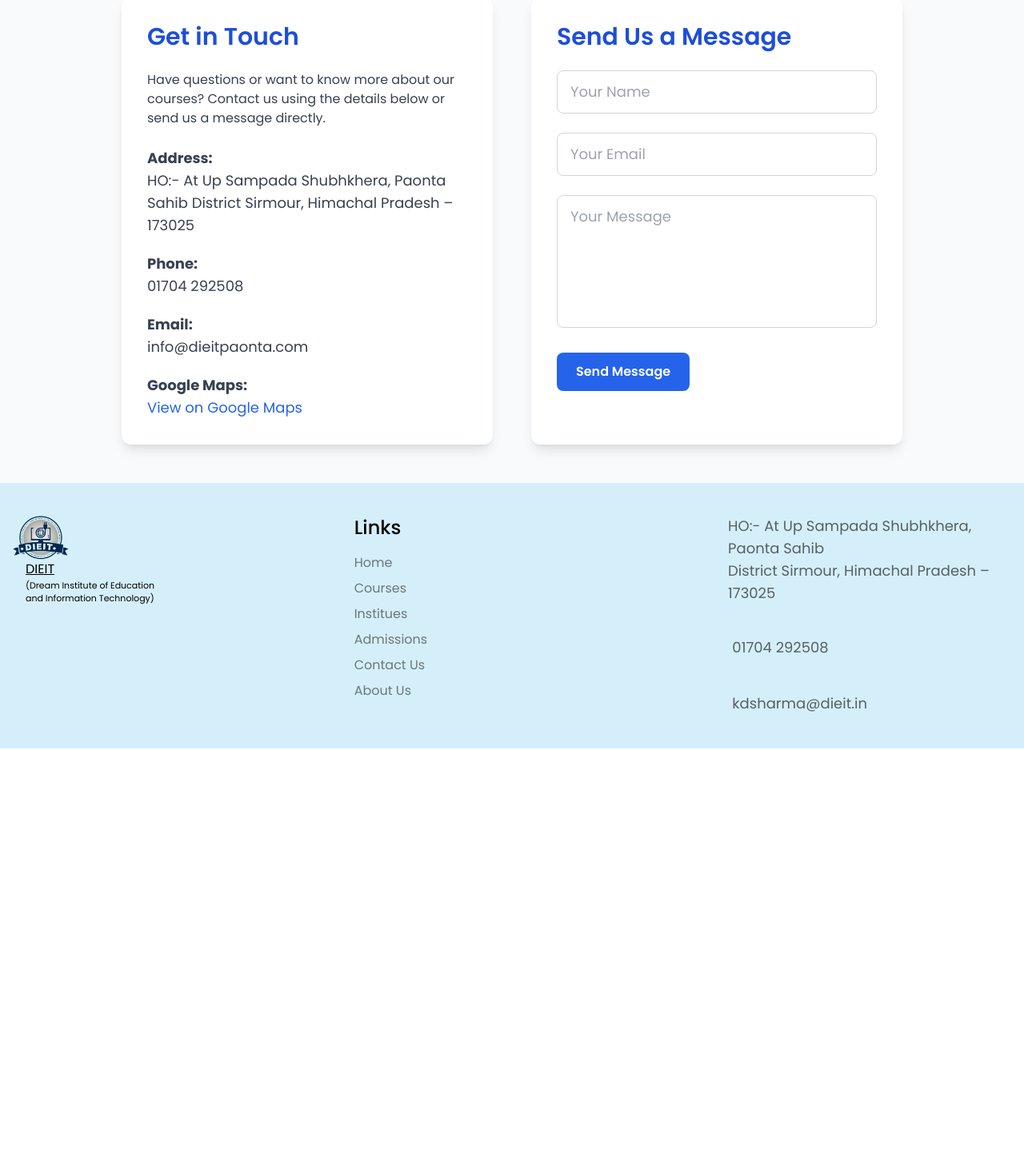
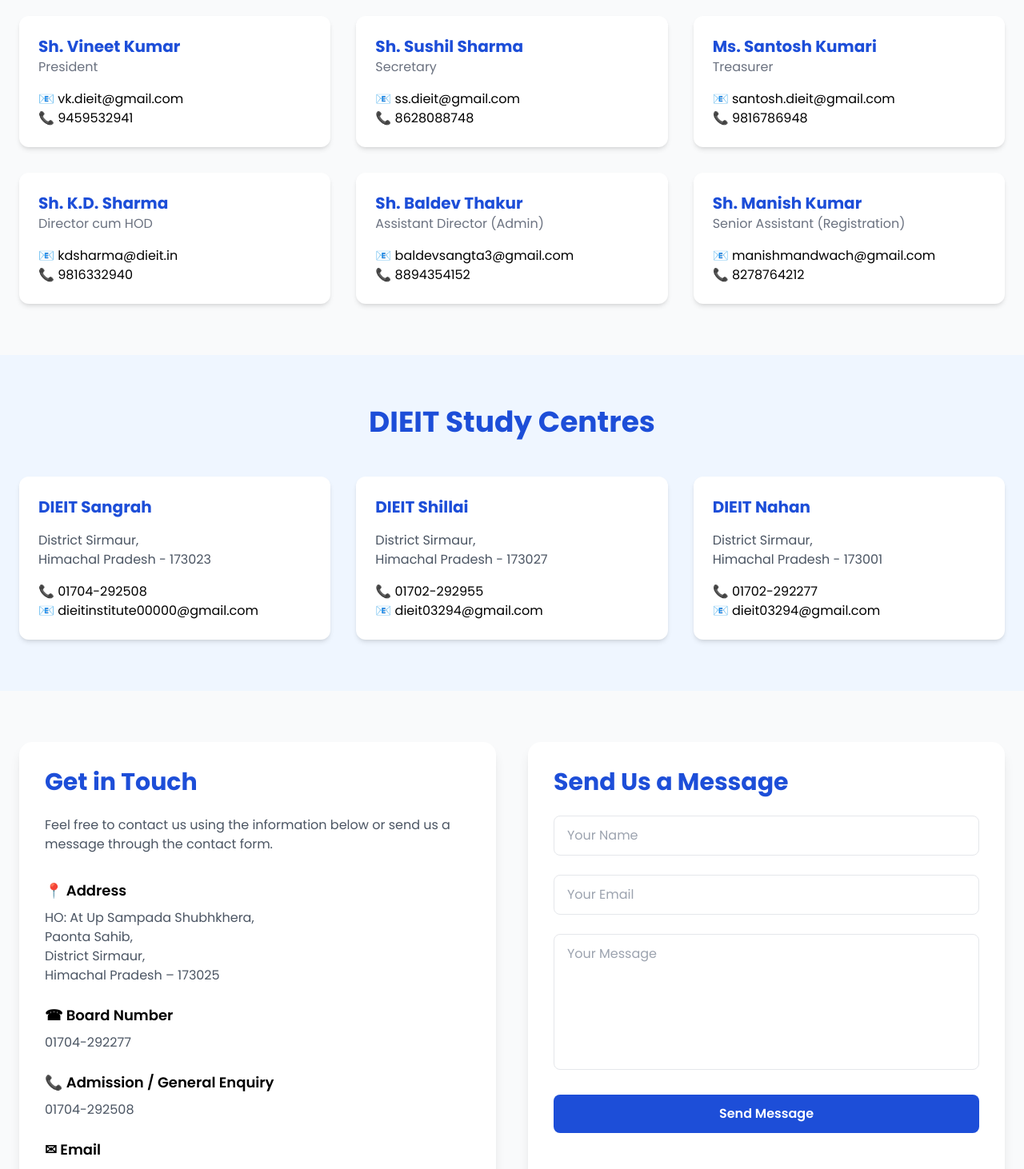
Before and after one commit to Inder1712/Dieit, a Next.js app: page /contact in a window 1280 px wide. Shown: the part 360-1822 px from the top of the page at 80% size. Before the commit the page ends 1296 px from the top, so only its background shows below. Built offline with nearby package versions, Linux system fonts and the light colour scheme; some icons are missing.

Commit message:
Updated contact

```diff
--- a/src/app/contact/page.tsx
+++ b/src/app/contact/page.tsx
@@ -1,70 +1,249 @@
-// src/app/contact/page.tsx
 "use client";
+
 import React, { useState } from "react";
 
 export default function ContactPage() {
-  const [form, setForm] = useState({ name: "", email: "", message: "" });
+  const [form, setForm] = useState({
+    name: "",
+    email: "",
+    message: "",
+  });
 
   const handleChange = (
     e: React.ChangeEvent<HTMLInputElement | HTMLTextAreaElement>
-  ) => setForm({ ...form, [e.target.name]: e.target.value });
+  ) => {
+    setForm({ ...form, [e.target.name]: e.target.value });
+  };
 
   const handleSubmit = (e: React.FormEvent) => {
     e.preventDefault();
-    alert("Thank you for your message!");
-    setForm({ name: "", email: "", message: "" });
+    alert("Thank you for contacting DIEIT. We will get back to you soon.");
+    setForm({
+      name: "",
+      email: "",
+      message: "",
+    });
   };
 
   return (
-    <div className="bg-gray-50 min-h-screen mt-12">
+    <div className="bg-gray-50 min-h-screen">
       {/* Hero Section */}
-      <section className="bg-gradient-to-r from-blue-600 to-indigo-700 text-white pt-28 pb-16 px-6 text-center">
-        <h1 className="text-4xl font-bold mb-4">Contact Us</h1>
-        <p className="max-w-2xl mx-auto text-lg">
-          Reach out to DIEIT Paonta Sahib – We’re here to assist you.
-        </p>
+      <section className="bg-gradient-to-r from-blue-700 via-blue-600 to-indigo-700 text-white pt-36 pb-0 px-6 text-center">
+        <h1 className="text-5xl font-bold mb-5">Contact Us</h1>
+
+        {/* <p className="max-w-3xl mx-auto text-lg text-blue-100">
+          We'd love to hear from you. Whether you're looking for admission
+          information, course details, or general assistance, our team is ready
+          to help.
+        </p> */}
       </section>
 
-      {/* Contact Info & Form */}
-      <section className="max-w-5xl mx-auto py-12 px-6 grid md:grid-cols-2 gap-12">
-        {/* Contact Info */}
-        <div className="bg-white rounded-xl shadow-lg p-8">
-          <h2 className="text-3xl font-semibold mb-6 text-blue-700">Get in Touch</h2>
-          <p className="text-gray-700 mb-6">
-            Have questions or want to know more about our courses? Contact us using the details below or send us a message directly.
+
+      {/* Administrative Contacts */}
+      <section className="max-w-7xl mx-auto px-6 pb-16">
+
+        <h2 className="text-4xl font-bold text-center text-blue-700 mb-12">
+          Key Administrative Contacts
+        </h2>
+
+        <div className="grid md:grid-cols-2 lg:grid-cols-3 gap-8">
+
+          <div className="bg-white rounded-xl shadow-md p-6 hover:shadow-xl transition">
+            <h3 className="text-xl font-bold text-blue-700">
+              Sh. Vineet Kumar
+            </h3>
+            <p className="text-gray-500">President</p>
+            <p className="mt-4">📧 vk.dieit@gmail.com</p>
+            <p>📞 9459532941</p>
+          </div>
+
+          <div className="bg-white rounded-xl shadow-md p-6 hover:shadow-xl transition">
+            <h3 className="text-xl font-bold text-blue-700">
+              Sh. Sushil Sharma
+            </h3>
+            <p className="text-gray-500">Secretary</p>
+            <p className="mt-4">📧 ss.dieit@gmail.com</p>
+            <p>📞 8628088748</p>
+          </div>
+
+          <div className="bg-white rounded-xl shadow-md p-6 hover:shadow-xl transition">
+            <h3 className="text-xl font-bold text-blue-700">
+              Ms. Santosh Kumari
+            </h3>
+            <p className="text-gray-500">Treasurer</p>
+            <p className="mt-4">📧 santosh.dieit@gmail.com</p>
+            <p>📞 9816786948</p>
+          </div>
+
+          <div className="bg-white rounded-xl shadow-md p-6 hover:shadow-xl transition">
+            <h3 className="text-xl font-bold text-blue-700">
+              Sh. K.D. Sharma
+            </h3>
+            <p className="text-gray-500">Director cum HOD</p>
+            <p className="mt-4">📧 kdsharma@dieit.in</p>
+            <p>📞 9816332940</p>
+          </div>
+
+          <div className="bg-white rounded-xl shadow-md p-6 hover:shadow-xl transition">
+            <h3 className="text-xl font-bold text-blue-700">
+              Sh. Baldev Thakur
+            </h3>
+            <p className="text-gray-500">
+              Assistant Director (Admin)
+            </p>
+            <p className="mt-4">📧 baldevsangta3@gmail.com</p>
+            <p>📞 8894354152</p>
+          </div>
+
+          <div className="bg-white rounded-xl shadow-md p-6 hover:shadow-xl transition">
+            <h3 className="text-xl font-bold text-blue-700">
+              Sh. Manish Kumar
+            </h3>
+            <p className="text-gray-500">
+              Senior Assistant (Registration)
+            </p>
+            <p className="mt-4">📧 manishmandwach@gmail.com</p>
+            <p>📞 8278764212</p>
+          </div>
+
+        </div>
+
+      </section>
+
+      {/* Study Centres */}
+      <section className="bg-blue-50 py-16">
+
+        <div className="max-w-7xl mx-auto px-6">
+
+          <h2 className="text-4xl font-bold text-center text-blue-700 mb-12">
+            DIEIT Study Centres
+          </h2>
+
+          <div className="grid md:grid-cols-3 gap-8">
+
+            <div className="bg-white rounded-xl shadow-md p-6 hover:shadow-lg transition">
+              <h3 className="text-xl font-bold text-blue-700">
+                DIEIT Sangrah
+              </h3>
+
+              <p className="mt-4 text-gray-600">
+                District Sirmaur,
+                <br />
+                Himachal Pradesh - 173023
+              </p>
+
+              <p className="mt-4">📞 01704-292508</p>
+              <p>📧 dieitinstitute00000@gmail.com</p>
+            </div>
+
+            <div className="bg-white rounded-xl shadow-md p-6 hover:shadow-lg transition">
+              <h3 className="text-xl font-bold text-blue-700">
+                DIEIT Shillai
+              </h3>
+
+              <p className="mt-4 text-gray-600">
+                District Sirmaur,
+                <br />
+                Himachal Pradesh - 173027
+              </p>
+
+              <p className="mt-4">📞 01702-292955</p>
+              <p>📧 dieit03294@gmail.com</p>
+            </div>
+
+            <div className="bg-white rounded-xl shadow-md p-6 hover:shadow-lg transition">
+              <h3 className="text-xl font-bold text-blue-700">
+                DIEIT Nahan
+              </h3>
+
+              <p className="mt-4 text-gray-600">
+                District Sirmaur,
+                <br />
+                Himachal Pradesh - 173001
+              </p>
+
+              <p className="mt-4">📞 01702-292277</p>
+              <p>📧 dieit03294@gmail.com</p>
+            </div>
+
+          </div>
+
+        </div>
+
+      </section>
+
+      {/* Contact Info + Form */}
+      <section className="max-w-7xl mx-auto py-16 px-6 grid lg:grid-cols-2 gap-10">
+
+        {/* Contact Details */}
+        <div className="bg-white rounded-2xl shadow-lg p-8">
+          <h2 className="text-3xl font-bold text-blue-700 mb-6">
+            Get in Touch
+          </h2>
+
+          <p className="text-gray-600 mb-8">
+            Feel free to contact us using the information below or send us a
+            message through the contact form.
           </p>
-          <ul className="space-y-5 text-gray-700 text-lg">
-            <li>
-              <strong>Address:</strong><br />
-              HO:- At Up Sampada Shubhkhera, Paonta Sahib
-District Sirmour, Himachal Pradesh – 173025
-            </li>
-            <li>
-              <strong>Phone:</strong><br />
-              01704 292508
-            </li>
-            <li>
-              <strong>Email:</strong><br />
-              info@dieitpaonta.com
-            </li>
-            <li>
-              <strong>Google Maps:</strong><br />
+
+          <div className="space-y-6">
+
+            <div>
+              <h3 className="font-semibold text-lg">📍 Address</h3>
+              <p className="text-gray-600 mt-2">
+                HO: At Up Sampada Shubhkhera,
+                <br />
+                Paonta Sahib,
+                <br />
+                District Sirmaur,
+                <br />
+                Himachal Pradesh – 173025
+              </p>
+            </div>
+
+            <div>
+              <h3 className="font-semibold text-lg">☎ Board Number</h3>
+              <p className="text-gray-600 mt-2">01704-292277</p>
+            </div>
+
+            <div>
+              <h3 className="font-semibold text-lg">
+                📞 Admission / General Enquiry
+              </h3>
+              <p className="text-gray-600 mt-2">01704-292508</p>
+            </div>
+
+            <div>
+              <h3 className="font-semibold text-lg">✉ Email</h3>
+              <p className="text-gray-600 mt-2">
+                info@dieitpaonta.com
+              </p>
+            </div>
+
+            <div>
+              <h3 className="font-semibold text-lg">🗺 Google Maps</h3>
+
               <a
                 href="https://maps.app.goo.gl/mQoyPvYsM98crk24A?g_st=ic"
                 target="_blank"
                 rel="noopener noreferrer"
-                className="text-blue-600 hover:underline"
+                className="text-blue-600 hover:underline mt-2 inline-block"
               >
-                View on Google Maps
+                View Our Location
               </a>
-            </li>
-          </ul>
+            </div>
+
+          </div>
         </div>
 
         {/* Contact Form */}
-        <div className="bg-white rounded-xl shadow-lg p-8">
-          <h2 className="text-3xl font-semibold mb-6 text-blue-700">Send Us a Message</h2>
+        <div className="bg-white rounded-2xl shadow-lg p-8">
+          <h2 className="text-3xl font-bold text-blue-700 mb-6">
+            Send Us a Message
+          </h2>
+
           <form onSubmit={handleSubmit} className="space-y-6">
+
             <input
               type="text"
               name="name"
@@ -72,8 +251,9 @@ District Sirmour, Himachal Pradesh – 173025
               required
               value={form.name}
               onChange={handleChange}
-              className="w-full border border-gray-300 rounded-lg px-4 py-3 text-lg focus:outline-none focus:ring-2 focus:ring-blue-600"
+              className="w-full border rounded-lg px-4 py-3 focus:ring-2 focus:ring-blue-500 outline-none"
             />
+
             <input
               type="email"
               name="email"
@@ -81,23 +261,26 @@ District Sirmour, Himachal Pradesh – 173025
               required
               value={form.email}
               onChange={handleChange}
-              className="w-full border border-gray-300 rounded-lg px-4 py-3 text-lg focus:outline-none focus:ring-2 focus:ring-blue-600"
+              className="w-full border rounded-lg px-4 py-3 focus:ring-2 focus:ring-blue-500 outline-none"
             />
+
             <textarea
               name="message"
+              rows={6}
               placeholder="Your Message"
-              rows={5}
               required
               value={form.message}
               onChange={handleChange}
-              className="w-full border border-gray-300 rounded-lg px-4 py-3 text-lg resize-none focus:outline-none focus:ring-2 focus:ring-blue-600"
+              className="w-full border rounded-lg px-4 py-3 resize-none focus:ring-2 focus:ring-blue-500 outline-none"
             />
+
             <button
               type="submit"
-              className="bg-blue-600 text-white px-6 py-3 rounded-lg font-semibold hover:bg-blue-700 transition"
+              className="w-full bg-blue-700 hover:bg-blue-800 text-white py-3 rounded-lg font-semibold transition"
             >
               Send Message
             </button>
+
           </form>
         </div>
       </section>
```
